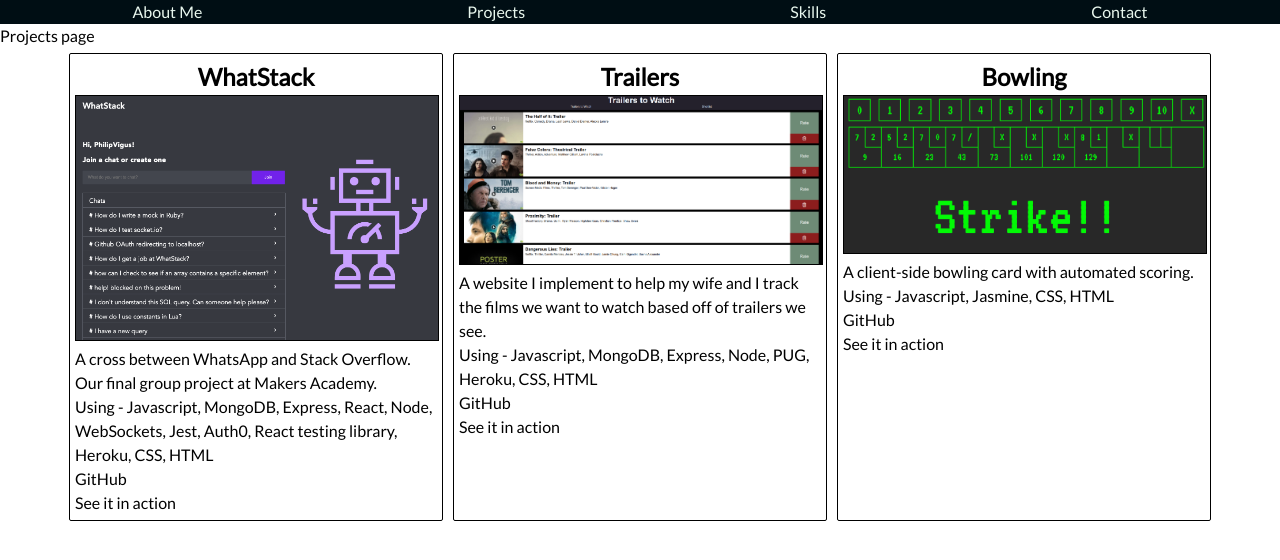
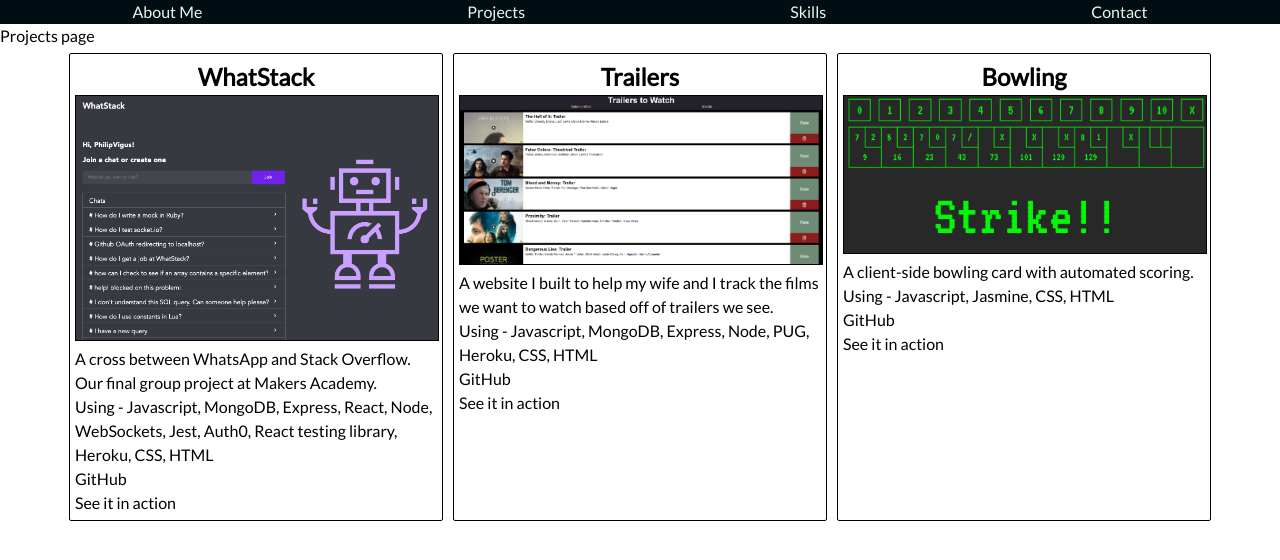
Before and after one commit to PhilipVigus/dev-portfolio, a React (Create React App) app: page /projects in a window 1280 px wide. Shown: the top 560 px of the page. Built offline with nearby package versions, Linux system fonts and the light colour scheme.

Commit message:
Fix grammar in Trailers summary

```diff
--- a/src/components/projects.jsx
+++ b/src/components/projects.jsx
@@ -22,7 +22,7 @@ function Projects() {
           title="Trailers"
           image="trailers-screenshot.png"
           imageAltText="trailers project screenshot"
-          summaryText="A website I implement to help my wife and I track the films we want
+          summaryText="A website I built to help my wife and I track the films we want
           to watch based off of trailers we see."
           skills="Using - Javascript, MongoDB, Express, Node, PUG, Heroku, CSS, HTML"
           github="https://github.com/PhilipVigus/trailers-express"
```
